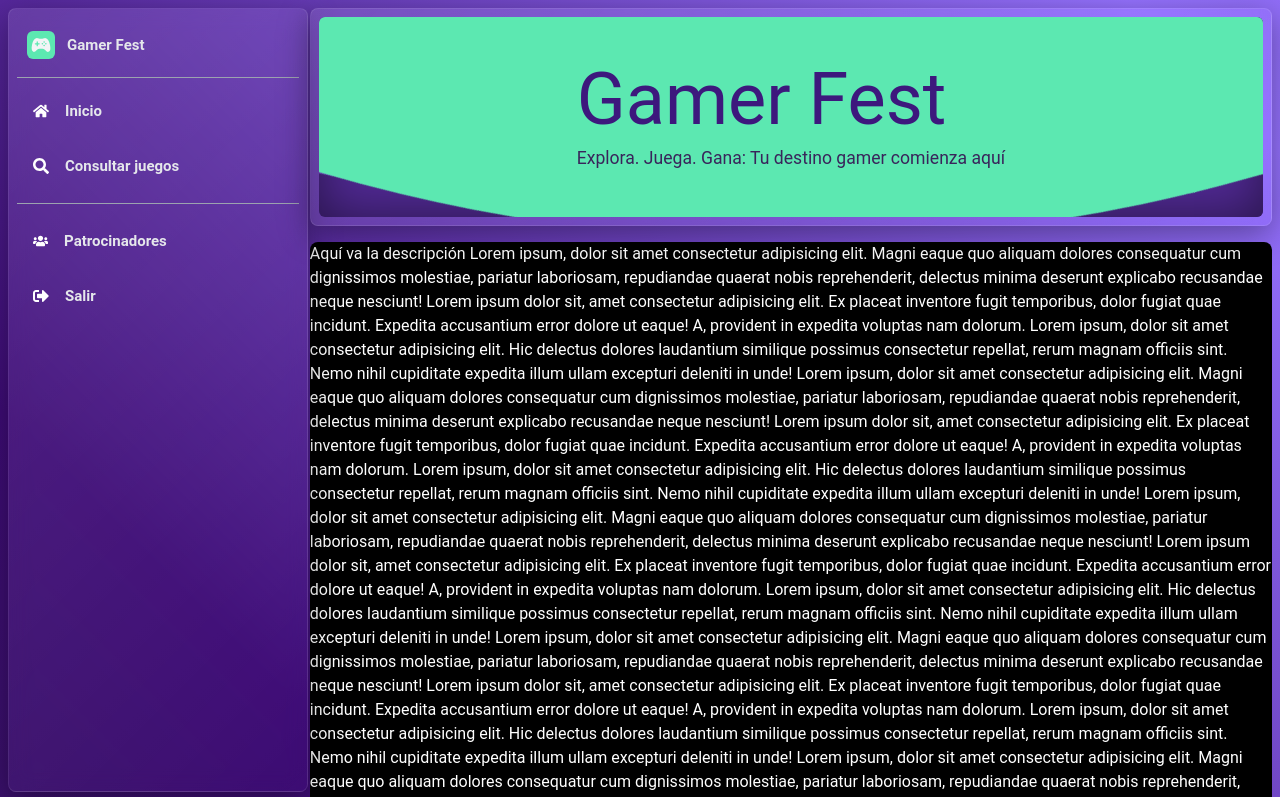
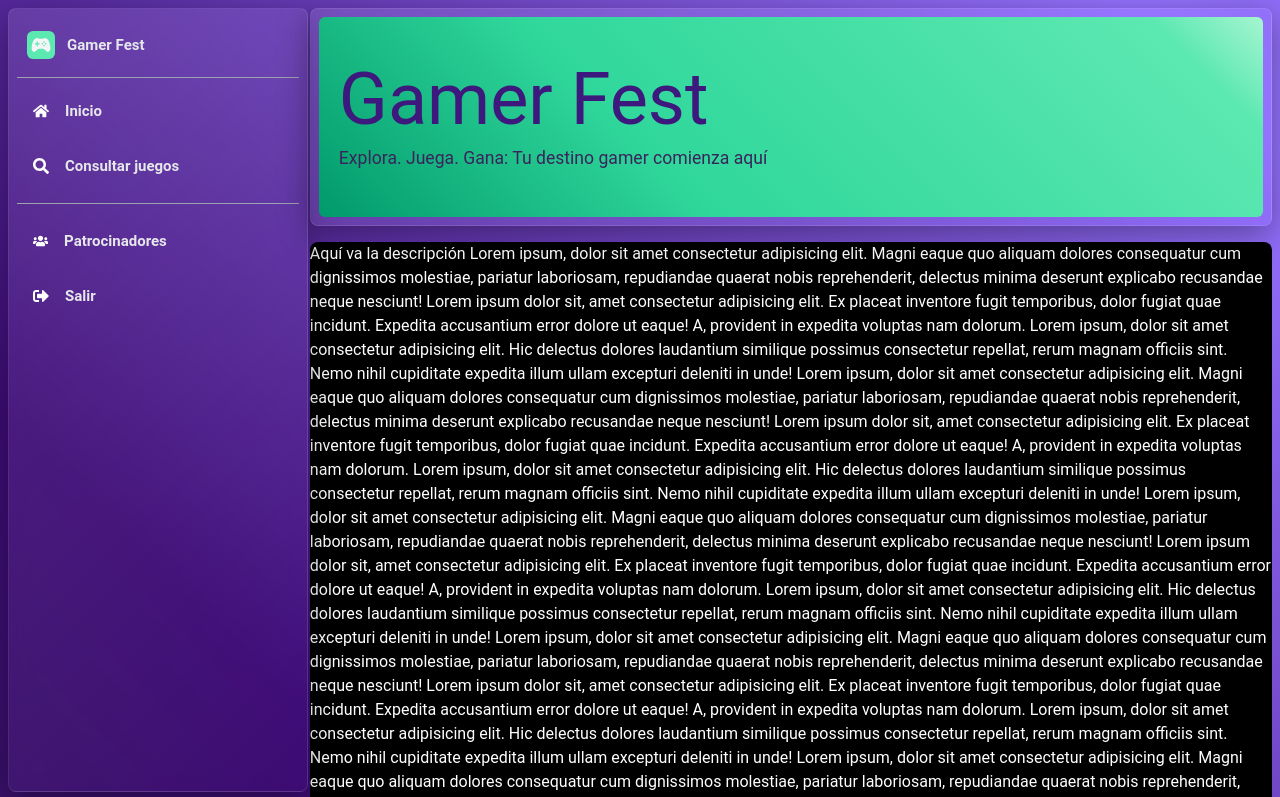
Before and after one commit to Drawnskii/WebGamerFest, a React (Vite) app: page /home/ventana in a window 1280 px wide. Shown: the top 797 px of the page. Built offline with nearby package versions, Linux system fonts and the light colour scheme.

Commit message:
Se actualiza el fondo del banner

```diff
--- a/src/Pages/css/background.css
+++ b/src/Pages/css/background.css
@@ -9,9 +9,6 @@
   border: 1px solid rgba(255, 255, 255, 0.1);
 }
 
-.borde-transparente {
-}
-
 .sombra {
   box-shadow: 0 8px 32px rgba(0, 0, 0, 0.37);
 }
--- a/src/Pages/home/Baner.css
+++ b/src/Pages/home/Baner.css
@@ -4,20 +4,25 @@
 
 .content {
   max-width: 600px;
-    margin: 0 auto;
+  margin: 0 0;
   padding: 0 20px;
-
 }
 
 .hero {
   position: relative;
-    background: rgb(102, 66, 177);
+  background: rgb(1, 154, 107);
+  background: linear-gradient(
+    45deg,
+    rgba(1, 154, 107, 1) 0%,
+    rgba(48, 215, 155, 1) 35%,
+    rgba(92, 232, 177, 1) 90%,
+    rgba(165, 245, 208, 1) 100%
+  );
   color: white;
   height: 25vh;
   display: flex;
   align-items: center;
   overflow: hidden;
-
 }
 
 .hero h2 {
@@ -36,49 +41,3 @@
   color: rgb(57, 37, 91);
   line-height: 1.4;
 }
-
-  /* ========================= */
-
-  .waves {
-    position: absolute;
-    bottom: 0;
-    left: 0;
-    right: 0;
-    height: 200px;
-    background-color: var(--color);
-    box-shadow: inset 0 0 50px rgba(0, 0, 0, 0.5);
-    transition: 500ms;
-  }
-
-  .waves::before,
-  .waves::after {
-    content: '';
-    position: absolute;
-    width: 300vw;
-    height: 300vw;
-    top: -65vw;
-    left: 50%;
-    transform: translate(-50%, -75%);
-  }
-
-  .waves::before {
-    border-radius: 44%;
-    background: rgb(102, 66, 177);
-    animation: waves 8s linear infinite;
-  }
-
-  .waves::after {
-    border-radius: 44%;
-    background: rgba(92, 232, 177);
-    animation: waves 15s linear infinite;
-  }
-
-  @keyframes waves {
-    0% {
-      transform: translate(-50%, -75%) rotate(0deg);
-    }
-
-    100% {
-      transform: translate(-50%, -75%) rotate(360deg);
-    }
-  }
--- a/tailwind.config.js
+++ b/tailwind.config.js
@@ -14,9 +14,9 @@ export default {
         "light-green": "#5CE8B1",
       },
       backgroundImage: {
-        "login-1": "url('./public/img/Login_1.jpg')",
-        "login-2": "url('./public/img/Login_2.jpg')",
-        "login-3": "url('./public/img/Login_3.jpg')",
+        "login-1": "url('./img/Login_1.jpg')",
+        "login-2": "url('./img/Login_2.jpg')",
+        "login-3": "url('./img/Login_3.jpg')",
       },
     },
   },
```
Lines whose indentation alone changed are shown as unchanged.
